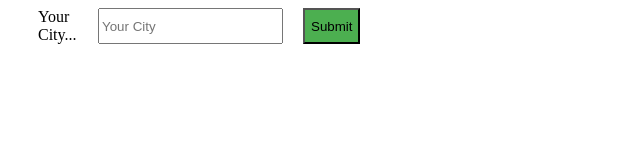
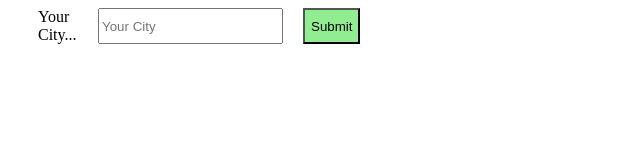
Before and after one commit to Rutujamane003/Weather, a plain HTML site: page index.html in a window 1280 px wide. Shown: the whole page, without its empty margins (0-640 px from the left). Drawn offline with Linux system fonts and the light colour scheme.

Commit message:
Update index.html

```diff
--- a/index.html
+++ b/index.html
@@ -22,7 +22,7 @@
 
         }
         button{
-             background-color: #4CAF50;
+             background-color: #90EE90;
             margin-left: 20px;
         }
 
```
